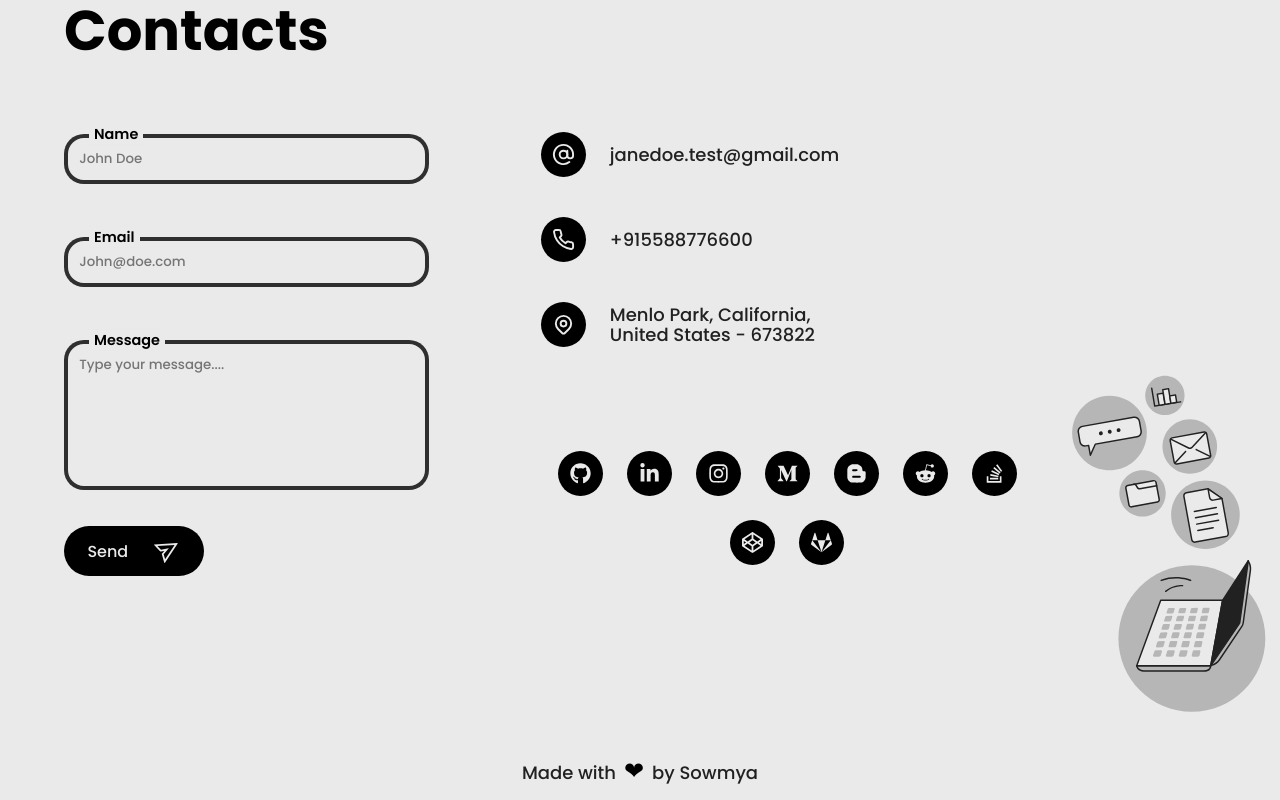
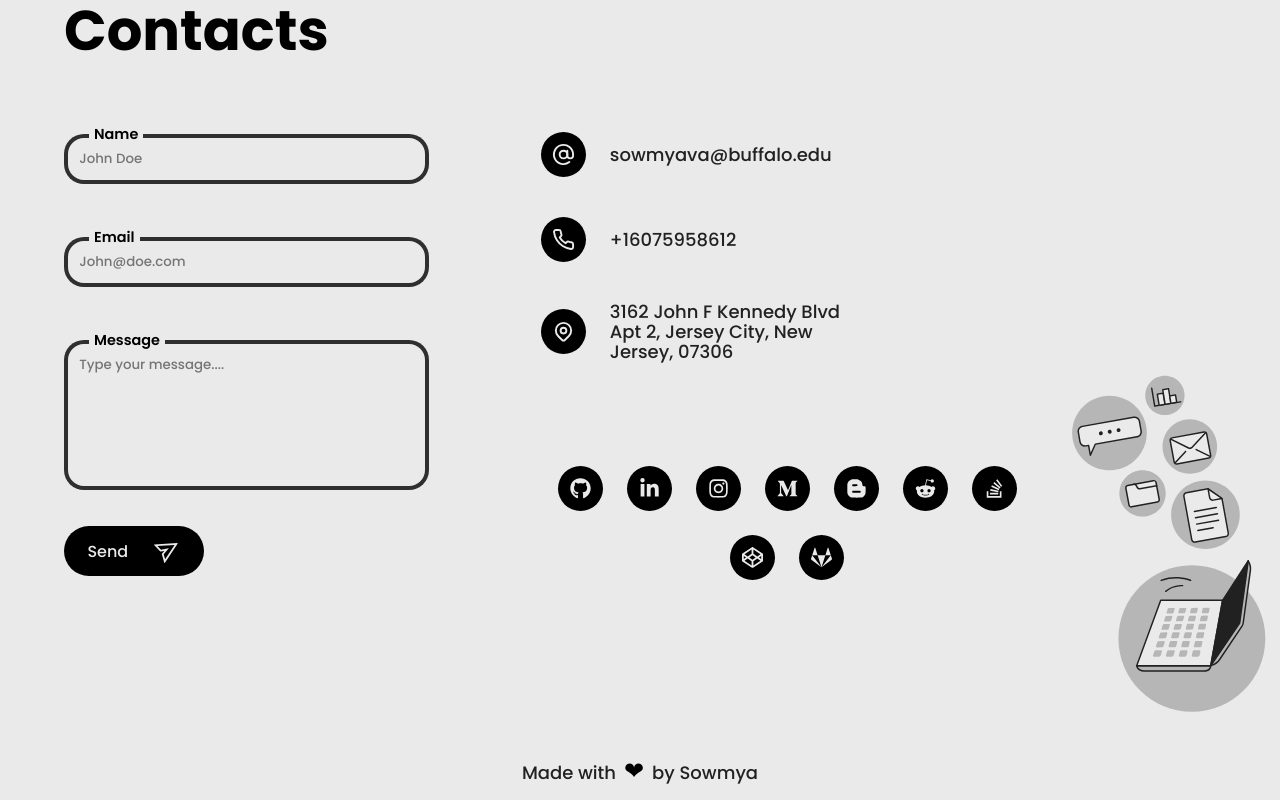
Before and after one commit to sowmyava-hub/portfolio-sow, a React (Create React App) app: page / in a window 1280 px wide. Shown: the part 6140-6940 px from the top of the page. Built offline with nearby package versions, Linux system fonts and the light colour scheme; a web font is replaced by a local one.

Commit message:
Contact fix

```diff
--- a/src/components/Contacts/Contacts.js
+++ b/src/components/Contacts/Contacts.js
@@ -46,6 +46,10 @@ function Contacts() {
 
         setOpen(false);
     };
+    const handleClick = () => {
+        console.log('Button clicked!');
+      };
+
 
     const useStyles = makeStyles((t) => ({
         input: {
@@ -221,6 +225,7 @@ function Contacts() {
                                 <button
                                     type='submit'
                                     className={classes.submitBtn}
+                                    onClick={handleClick}
                                 >
                                     <p>{!success ? 'Send' : 'Sent'}</p>
                                     <div className='submit-icon'>
--- a/src/data/contactsData.js
+++ b/src/data/contactsData.js
@@ -1,7 +1,7 @@
 export const contactsData = {
-    email: 'janedoe.test@gmail.com',
-    phone: '+915588776600',
-    address: 'Menlo Park, California, United States - 673822 ',
+    email: 'sowmyava@buffalo.edu',
+    phone: '+16075958612',
+    address: '3162 John F Kennedy Blvd Apt 2, Jersey City, New Jersey, 07306 ',
 
     sheetAPI: ''
 }
```
